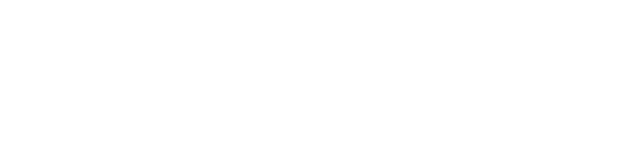
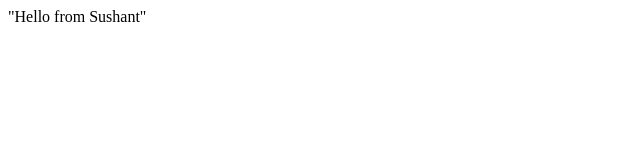
Before and after one commit to rewaskar/Coursera-test, a plain HTML site: page site/index.html in a window 1280 px wide. Shown: the whole page, without its empty margins (0-640 px from the left). Drawn offline with Linux system fonts and the light colour scheme.

Commit message:
updates to site

```diff
--- a/site/index.html
+++ b/site/index.html
@@ -4,6 +4,6 @@
 	<title>Hello From Sushant</title>
 </head>
 <body>
-
+"Hello from Sushant"
 </body>
 </html>
```
